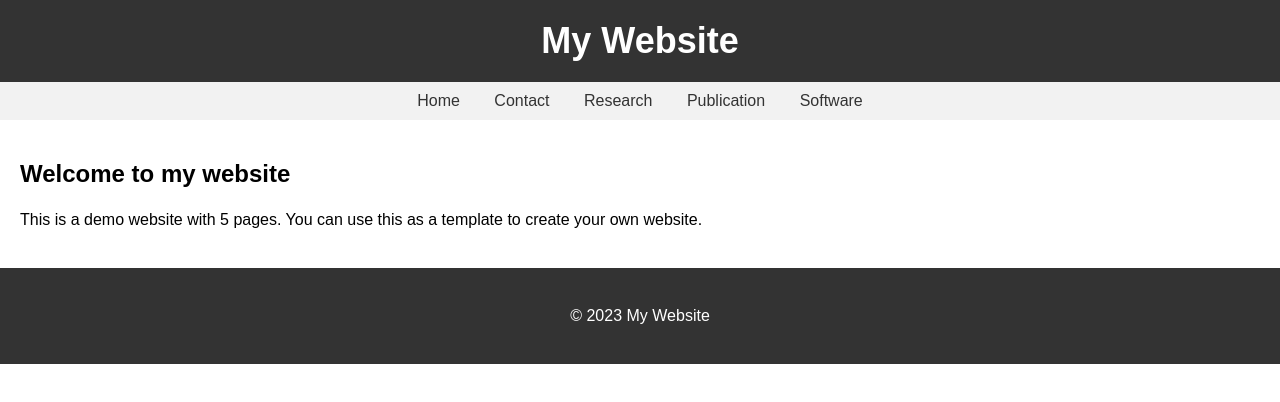
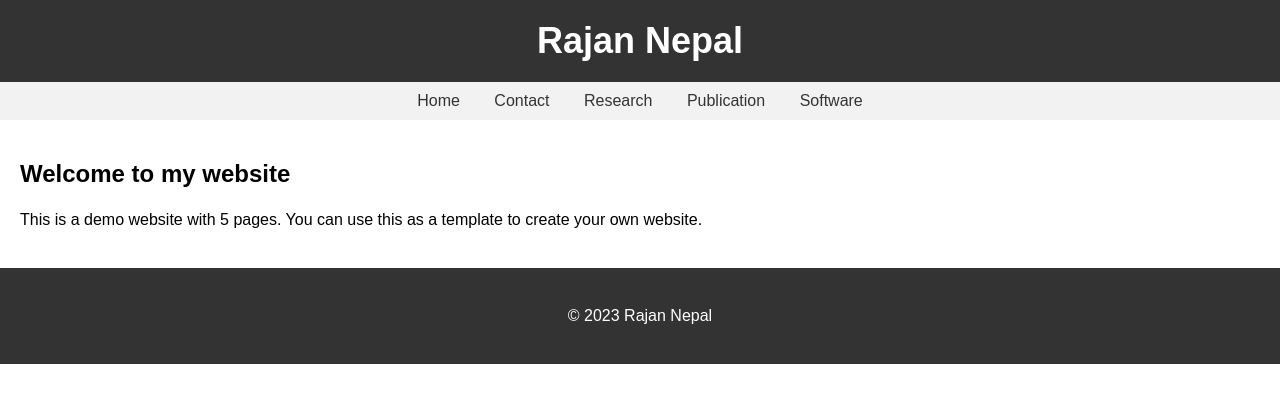
Before and after one commit to rajannepal048/mywebsite, a plain HTML site: page index.html in a window 1280 px wide. Drawn offline with Linux system fonts and the light colour scheme.

Commit message:
Update index.html

```diff
--- a/index.html
+++ b/index.html
@@ -52,7 +52,7 @@
 </head>
 <body>
 	<header>
-		<h1>My Website</h1>
+		<h1>Rajan Nepal</h1>
 	</header>
 	<nav>
 		<a href="index.html">Home</a>
@@ -66,7 +66,7 @@
 		<p>This is a demo website with 5 pages. You can use this as a template to create your own website.</p>
 	</main>
 	<footer>
-		<p>&copy; 2023 My Website</p>
+		<p>&copy; 2023 Rajan Nepal</p>
 	</footer>
 </body>
 </html>
```
